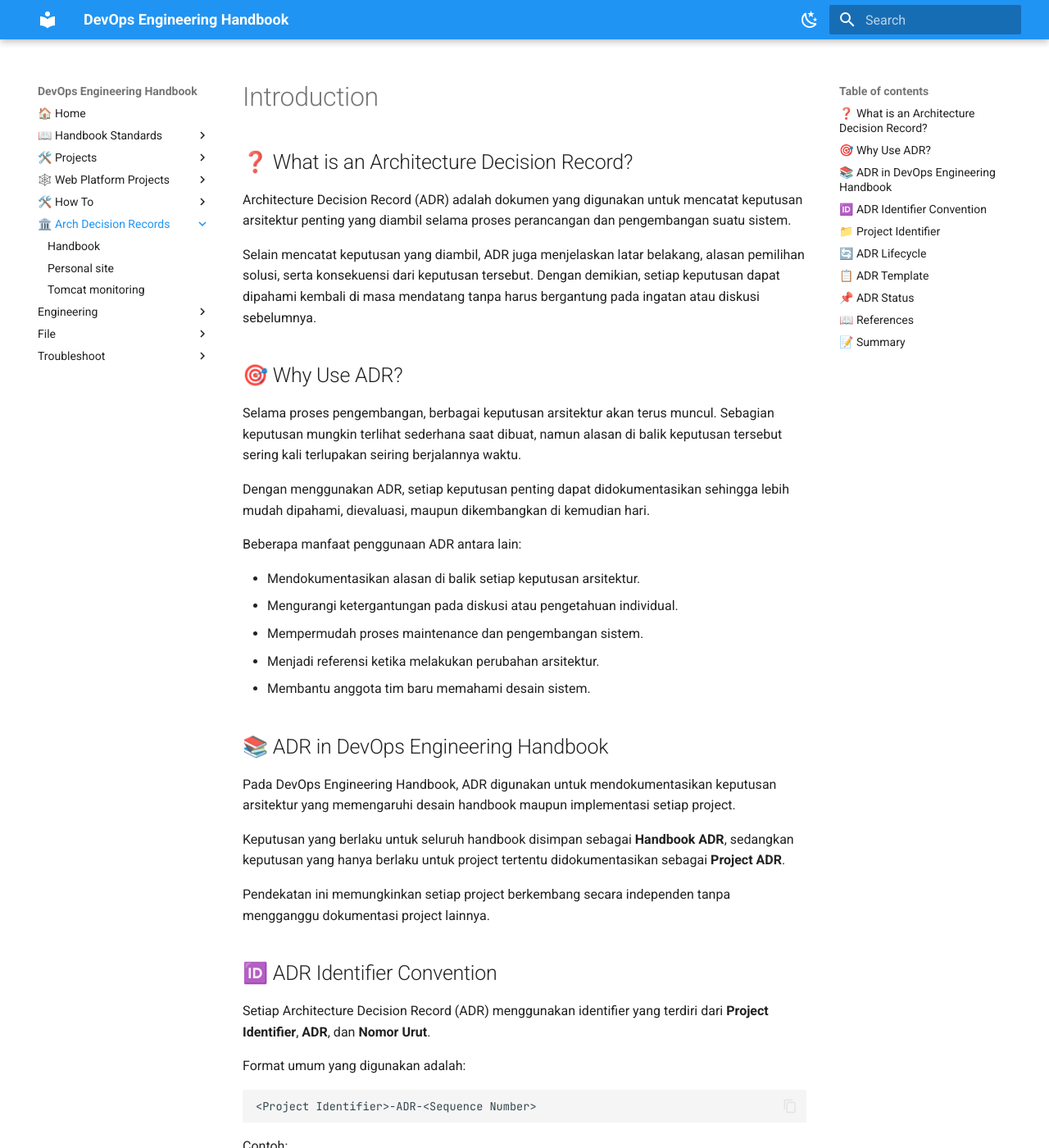
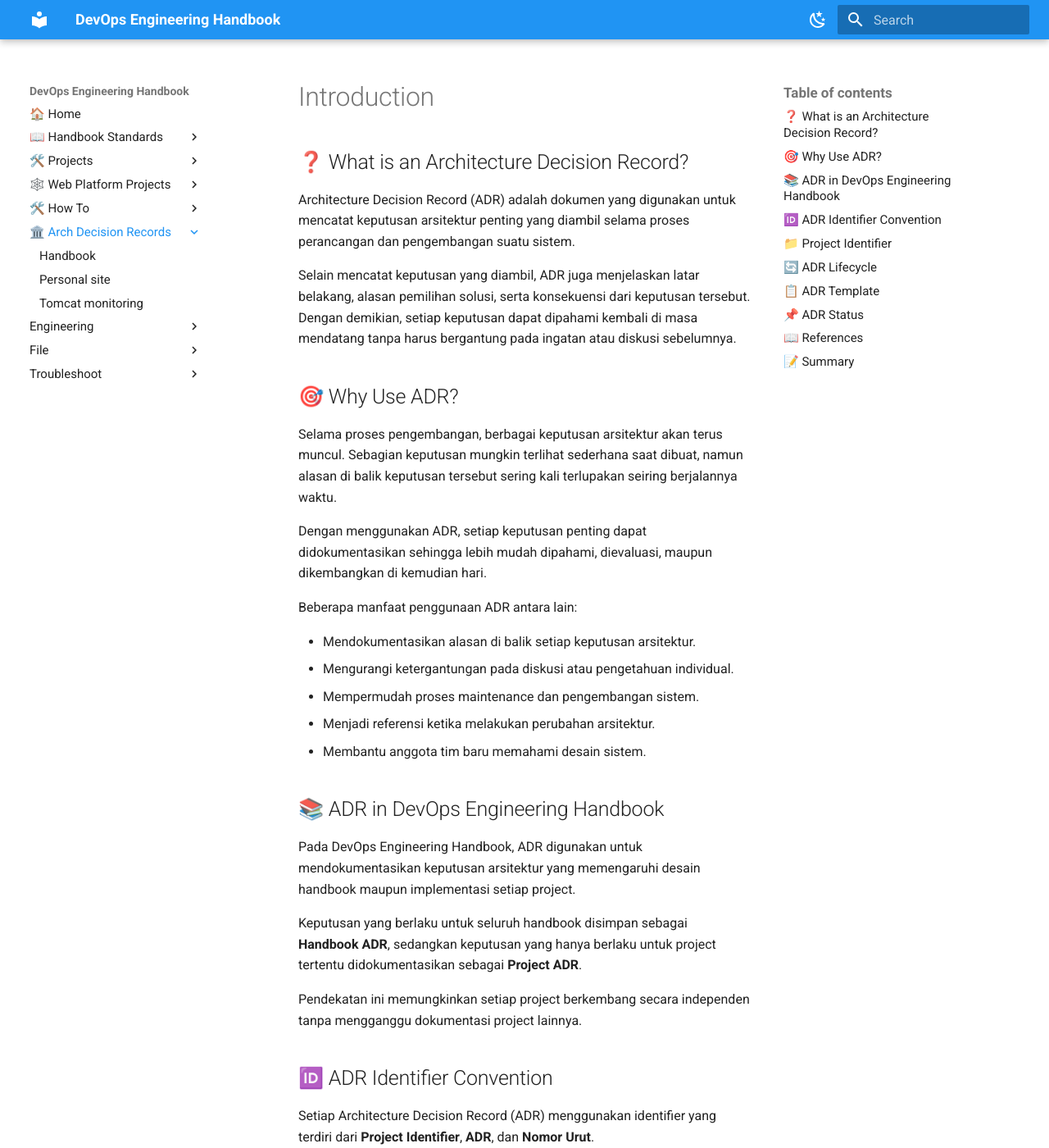
Before and after one commit to edkas07-oss/devops-handbook, an MkDocs documentation site: the page built from docs/adr/index.md, in a window 1280 px wide and 1400 px high. Shown: the whole window at 82% size. Built offline with MkDocs 1.6.1 and Material for MkDocs 9.7.7, drawn with Linux system fonts in a browser that asks for light colours.

Commit message:
style: improve handbook content layout

```diff
--- a/docs/stylesheets/extra.css
+++ b/docs/stylesheets/extra.css
@@ -1,3 +1,45 @@
+/* ==================================================
+   Full Width Container Override
+   ================================================== */
+
+/* Memperluas area utama dokumen */
+.md-grid {
+  max-width: 100% !important;
+  margin-left: 1rem;
+  margin-right: 1rem;
+}
+
+/* Memperluas area konten teks/tabel di bagian tengah */
+.md-content {
+  max-width: 100% !important;
+}
+
+/* ==================================================
+   Sidebar Navigation & TOC Styling
+   ================================================== */
+
+/* Adjust width sidebar kiri & kanan */
+.md-sidebar--primary,
+.md-sidebar--secondary {
+  width: 16rem !important; /* Default ~12.1rem, tingkatkan sesuai kebutuhan (misal: 14rem - 16rem) */
+}
+
+/* Memperbesar ukuran font navigasi kiri */
+.md-nav--primary .md-nav__link {
+  font-size: 0.75rem !important; /* Default ~0.65rem - 0.7rem */
+}
+
+/* Memperbesar ukuran font Table of Contents (kanan) */
+.md-sidebar--secondary .md-nav__link {
+  font-size: 0.75rem !important;
+}
+
+/* Memperbesar judul "Table of contents" di atas sidebar kanan */
+.md-nav--secondary .md-nav__title {
+  font-size: 0.85rem !important;
+  font-weight: bold;
+}
+
 /* ==================================================
    Tables Layout & Styling
    ================================================== */
@@ -44,14 +86,14 @@
 .md-typeset table:not([class]) tr th:first-child:nth-last-child(3),
 .md-typeset table:not([class]) tr td:first-child:nth-last-child(3) {
   white-space: nowrap !important;
-  width: 10% !important;
+  width: auto !important;
 }
 
 /* Kolom 2: Rapat pas isi (Menghilangkan gap renggang jika isinya pendek) */
 .md-typeset table:not([class]) tr th:nth-child(2):nth-last-child(2),
 .md-typeset table:not([class]) tr td:nth-child(2):nth-last-child(2) {
-  white-space: nowrap !important;
-  width: 1% !important;
+  white-space: wrap !important;
+  width: auto !important;
 }
 
 /* Kolom 3: Menyerap seluruh sisa ruang ke kanan */
@@ -60,3 +102,34 @@
   white-space: normal !important;
   width: auto !important;
 }
+
+/* --------------------------------------------------
+   3. OVERRIDE KHUSUS TABEL 4 KOLOM
+   -------------------------------------------------- */
+/* Kolom 1: Rapat pas isi */
+.md-typeset table:not([class]) tr th:first-child:nth-last-child(4),
+.md-typeset table:not([class]) tr td:first-child:nth-last-child(4) {
+  white-space: nowrap !important;
+  width: 10% !important;
+}
+
+/* Kolom 2: Rapat pas isi */
+.md-typeset table:not([class]) tr th:nth-child(2):nth-last-child(3),
+.md-typeset table:not([class]) tr td:nth-child(2):nth-last-child(3) {
+  white-space: wrap !important;
+  width: auto !important;
+}
+
+/* Kolom 3: Rapat pas isi */
+.md-typeset table:not([class]) tr th:nth-child(3):nth-last-child(2),
+.md-typeset table:not([class]) tr td:nth-child(3):nth-last-child(2) {
+  white-space: wrap !important;
+  width: auto !important;
+}
+
+/* Kolom 4: Menyerap seluruh sisa ruang ke kanan */
+.md-typeset table:not([class]) tr th:last-child:nth-child(4),
+.md-typeset table:not([class]) tr td:last-child:nth-child(4) {
+  white-space: wrap !important;
+  width: auto !important;
+}
```
